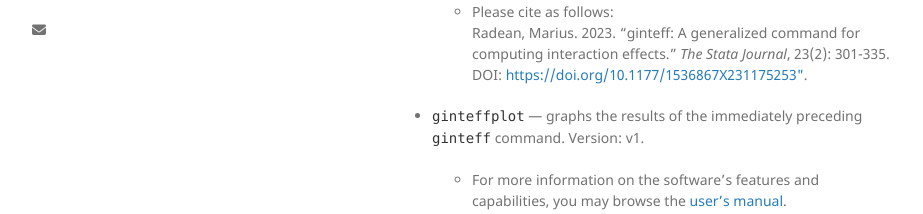
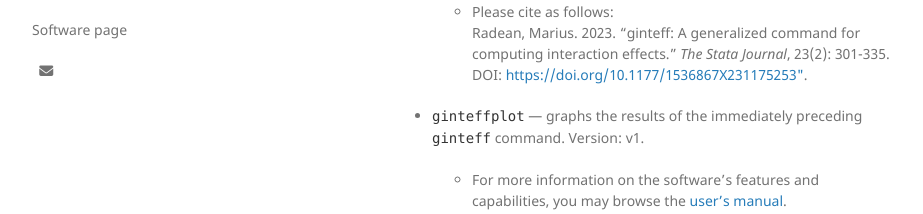
Before and after one commit to mradean/mradean.github.io, a Jekyll site: the page built from software.md, in a window 1280 px wide. Shown: the part 338-552 px from the top of the page, without its empty margins (178-1101 px from the left). Built offline with Jekyll 4.4.1, drawn with Linux system fonts in a browser that asks for light colours; our own code applies the rules of GitHub Pages for plain Markdown files.

Commit message:
Update default.html

```diff
--- a/_layouts/default.html
+++ b/_layouts/default.html
@@ -23,7 +23,8 @@
 
         <p>{{ site.description | default: site.github.project_tagline }}</p>
 
-        <i class="fa fa-envelope"></i>
+        <p><href="{{ https://mradean.github.io/new/software.html }}">Software page <small>{{ https://mradean.github.io/new/software.html }}</small></p>
+        &nbsp; <i class="fa fa-envelope"></i>
 <!--
         {% if site.github.is_project_page %}
         <p class="view"><a href="{{ site.github.repository_url }}">View the Project on GitHub <small>{{ site.github.repository_nwo }}</small></a></p>
```
